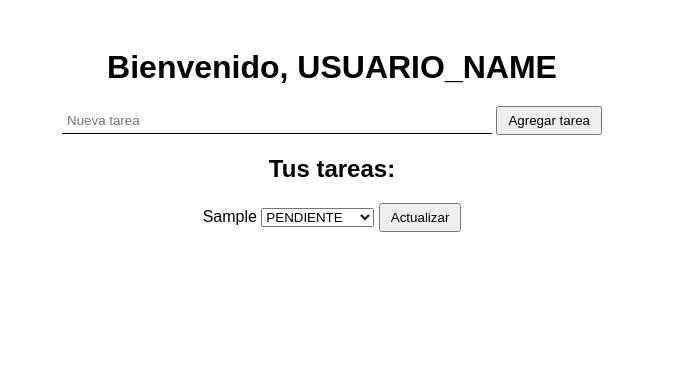
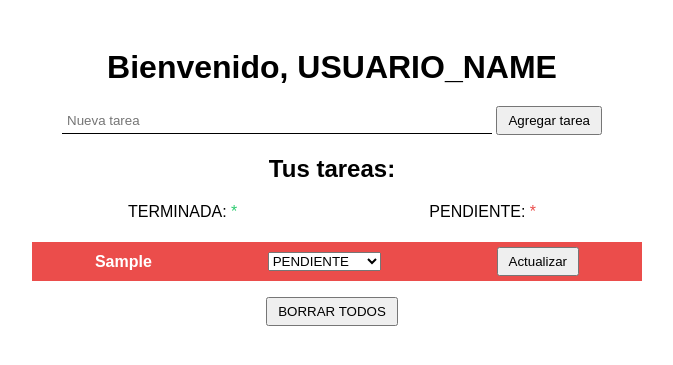
Before and after one commit to AngelGCruzE/To-Do, a PHP site: page / in a window 1280 px wide. Shown: the top 365 px of the page, without its empty margins (308-981 px from the left). Run offline with PHP 8.4, Linux system fonts and the light colour scheme; tables that the repository leaves empty hold one stand-in row (values such as "Sample post").

Commit message:
we comment the actions and we style a little bit

```diff
--- a/actions.php
+++ b/actions.php
@@ -1,36 +1,34 @@
 <?php
 require 'db.php';
 
-// session_start();
-// if (!isset($_SESSION['username'])) {
-//   header("Location: login.php");
-//   exit();
-// }
 
-// require 'db.php';
-
-
-function addTasks($task){
-  // $user_id = $_SESSION['user_id'];
+//metodo para añadir tarea
+function createTask($task){
   global $conn;
 
   $sql = "INSERT INTO todos (user_id, task, state) VALUES (1, '$task', 'PENDING')";
-  $state = $conn->query($sql);
+  $state = $conn->query($sql); //EJECUTAR CONSULTA ALA BASE DE DATOS
 
   if($state){
     // echo "<script>alert('Tarea Agregada');</script>";
   }
+}
 
+//actualizar estatus de la tarea
+function updateTask($task_id,$state){
+  global $conn;
 
+  $sql = "UPDATE todos SET state = '$state' WHERE id = $task_id";
+  $conn->query($sql); //EJECUTAR CONSULTA ALA BASE DE DATOS
 
 }
 
-function updateTask($task_id,$state){
+
+function deleteTasks(){
   global $conn;
 
-
-  $sql = "UPDATE todos SET state = '$state' WHERE id = $task_id";
-  $conn->query($sql);
+  $sql = "TRUNCATE TABLE `tasks`.`todos`";
+  $conn->query($sql); //EJECUTAR CONSULTA ALA BASE DE DATOS
 
 }
 
--- a/db.php
+++ b/db.php
@@ -1,4 +1,6 @@
 <?php
+
+//parametros para conectarme ala base de datos
 $servername = "localhost";
 $username = "root";
 $password = "";
--- a/index.php
+++ b/index.php
@@ -23,17 +23,27 @@ require 'actions.php';
 
     <?php
     if (isset($_POST['task'])) {
-      addTasks($_POST['task']);
+      createTask($_POST['task']);
     }
 
     if (isset($_POST['task_id']) && isset($_POST['state'])) {
       updateTask($_POST['task_id'], $_POST['state']);
+    }
+
+    if (isset($_POST['CLEAR_ALL'])) {
+      deleteTasks();
     }
     ?>
 
 
 
     <h2>Tus tareas:</h2>
+
+    <ul class="status_colors">
+      <li><span>TERMINADA: <span style="color:#2ecc71;">*</span> </span></li>
+      <li><span>PENDIENTE: <span style="color:#eb4d4b;">*</span> </span></li>
+    </ul>
+
     <ul>
       <?php
 
@@ -49,14 +59,14 @@ require 'actions.php';
       ?>
 
           <li>
-            <form action="" method="POST">
+            <form action="" method="POST" class="<?= $completed == "COMPLETED" ? 'completed' : '' ?> ">
 
 
-              <span class='task <?= $completed == "COMPLETED" ? 'completed' : '' ?> '> <?php echo $task ?> </span>
+              <span class='task'> <?php echo $task ?> </span>
 
               <select name="state" id="" default="">
-                <option value="PENDING" <?= $completed == "PENDING" ? 'selected' : '' ?> >PENDIENTE</option>
-                <option value="COMPLETED" <?= $completed == "COMPLETED" ? 'selected' : '' ?> >COMPLETADA</option>
+                <option value="PENDING" <?= $completed == "PENDING" ? 'selected' : '' ?>>PENDIENTE</option>
+                <option value="COMPLETED" <?= $completed == "COMPLETED" ? 'selected' : '' ?>>COMPLETADA</option>
               </select>
 
               <input type="hidden" name="task_id" value="<?= $task_id ?>">
@@ -74,6 +84,12 @@ require 'actions.php';
       ?>
     </ul>
 
+    <form action="" method="POST">
+
+      <input type="hidden" name="CLEAR_ALL" value="true">
+      <button type="submit">BORRAR TODOS</button>
+
+    </form>
     <!-- <a href="logout.php">Cerrar sesión</a> -->
 
   </div>
--- a/style.css
+++ b/style.css
@@ -33,12 +33,47 @@ body {
     padding: 0;
   }
 
+  .status_colors{
+    display: flex;
+    flex-direction: row;
+    flex-wrap: wrap;
+    align-items: center;
+    justify-content: space-around;
+
+  }
+
   li {
     margin-bottom: 5px;
   }
 
+  li form{
+    width: 100%;
+    display: flex;
+    flex-direction: row;
+    flex-wrap: wrap;
+    align-items: center;
+    justify-content: space-around;
+    /* background-color: red; */
+
+    /* background-color: #34495e; */
+    padding: 3px;
+  }
+
+  li form span{
+    font-weight: bold;
+
+  }
+
+  li form{
+    padding: 5px;
+    background-color: #eb4d4b;
+    color: #fff;
+  }
+
   .completed {
-    text-decoration: line-through;
+    /* text-decoration: line-through; */
+    background-color: #2ecc71;
+    color: #111;
   }
 
   a {
```
